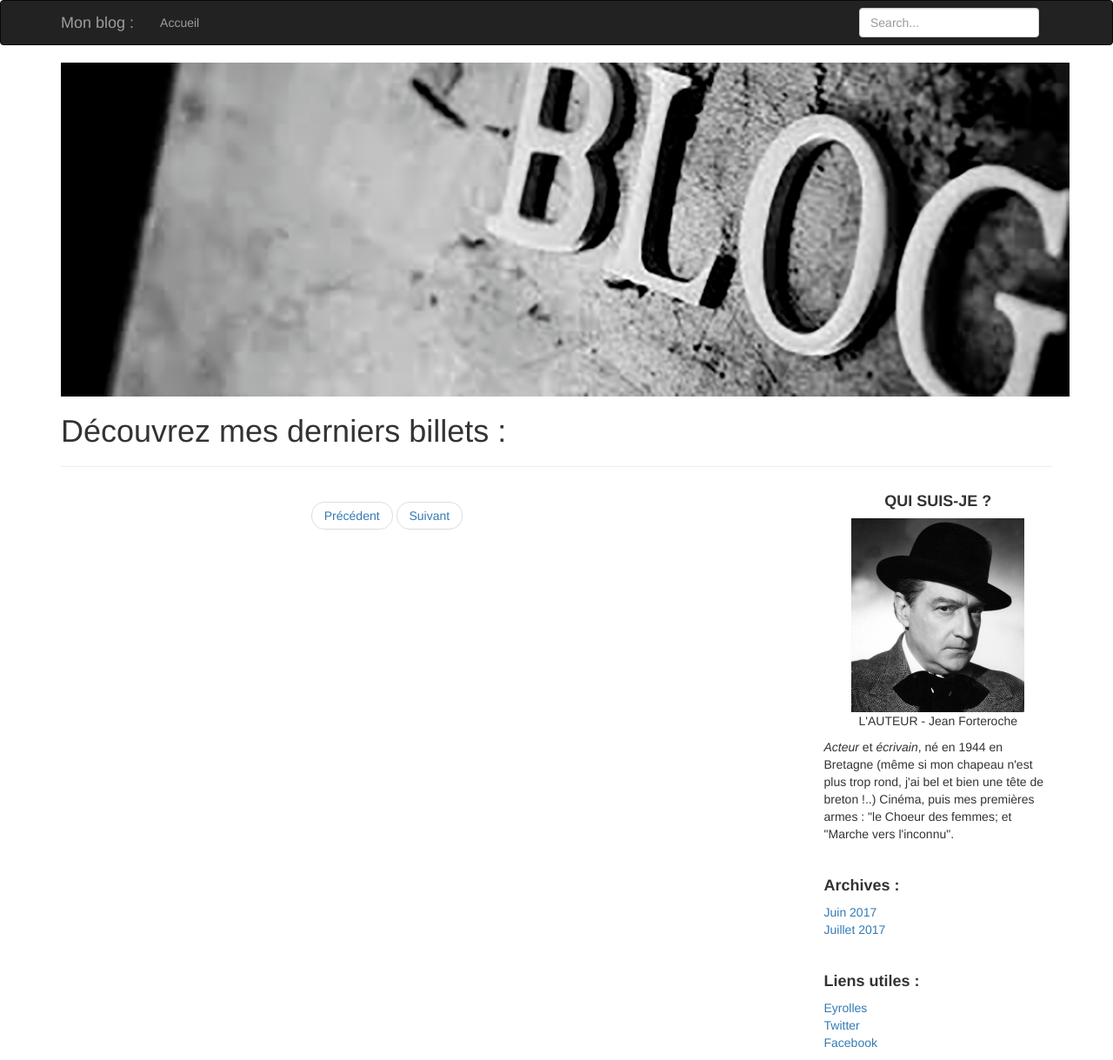
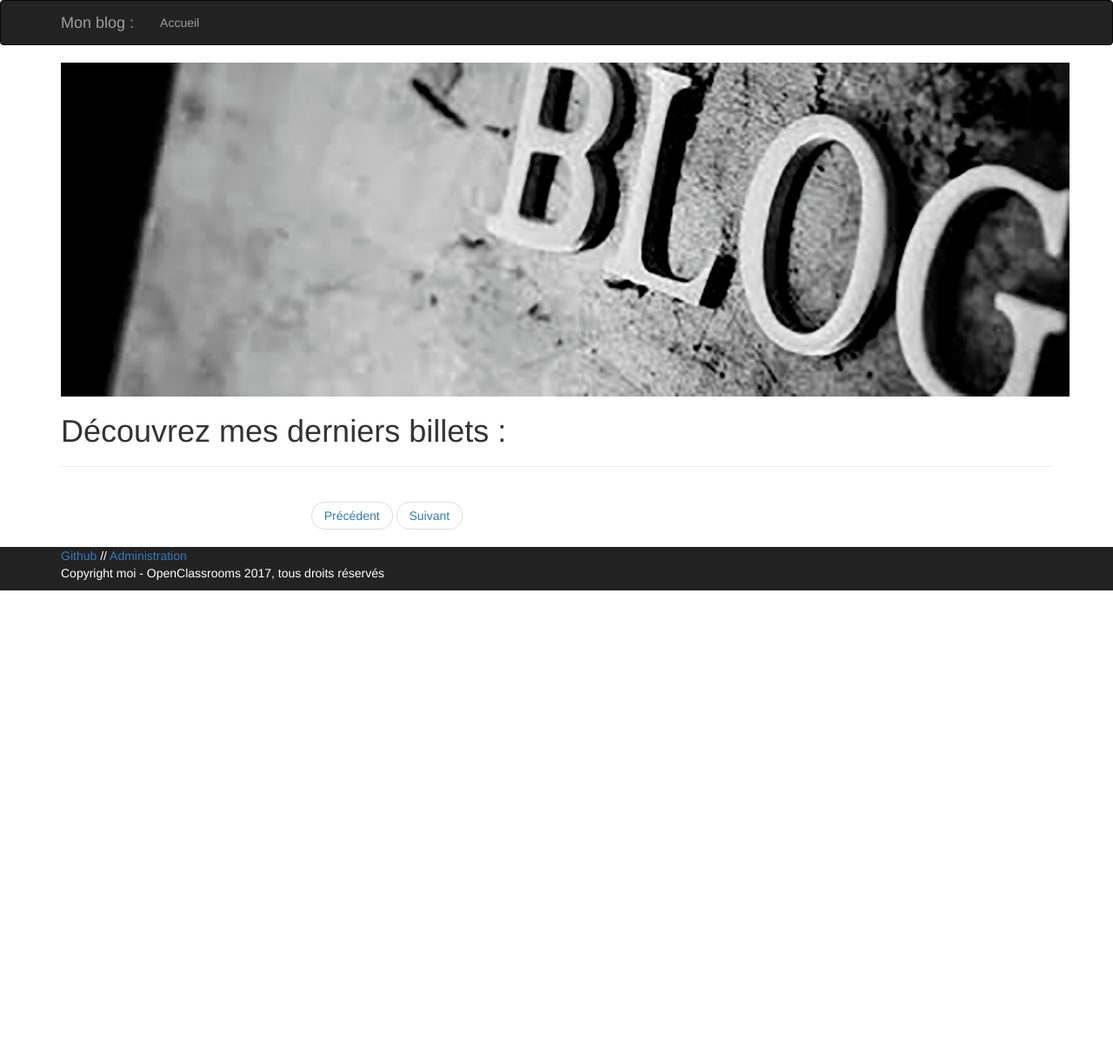
Before and after one commit to hatice-akcali/blog, a PHP site: page / in a window 1280 px wide. Shown: the whole page at 87% size. After the commit the page ends 679 px from the top, so only its background shows below. Run offline with PHP 8.4, Linux system fonts and the light colour scheme; some libraries are stand-ins or nearby versions.

Commit message:
Modifications
connexion base de données, test ok
header, ok
footer, ok

```diff
--- a/config/mysql_connect.php
+++ b/config/connexion.php
@@ -2,14 +2,14 @@
 
 $host = "localhost";
 $user ="root";
-$mdp = null;	//Si vous êtes sur Linux ou mac mettre "roor" en mot de passe
-$projet3 = "projet3";
+$mdp = null;	//Si vous êtes sur Linux ou mac mettre "root" en mot de passe
+$name = "projet3";
 
 
 // Connexion à bdd
 try
 {
-	$bdd = new PDO("mysql:host=$host;dbname=$projet3;charset=utf8", $user, $mdp);
+	$bdd = new PDO("mysql:host=$host;dbname=$name;charset=utf8", $user, $mdp);
 	$bdd->setAttribute(PDO::ATTR_ERRMODE, PDO::ERRMODE_EXCEPTION);
 	$bdd->setAttribute(PDO::ATTR_DEFAULT_FETCH_MODE, PDO::FETCH_OBJ);
 	//echo "Connexion  ok hé hé!";
--- a/inc/footer.php
+++ b/inc/footer.php
@@ -10,4 +10,22 @@
     <!-- IE10 viewport hack for Surface/desktop Windows 8 bug -->
     <script src="../../assets/js/ie10-viewport-bug-workaround.js"></script>
   </body>
+
+
+
+<div class="footer" style="background-color: #222;">
+	<div class="container">
+		<div class="row">
+			<div class="col-lg-12">
+				<div class="footer-copyright" style="font-familly: Minecraftia: font-weight: 300;color: white;">
+
+					<a href="https://github.com/hatice-akcali/blog.git">Github</a> // <a href="fconnexion.php">Administration</a>
+					<p>Copyright moi - OpenClassrooms 2017, tous droits réservés</p>
+				</div>
+			</div>
+		</div>
+	</div>
+</div>
+
+
 </html>
--- a/inc/header.php
+++ b/inc/header.php
@@ -49,9 +49,7 @@
             <li><a href="#">Accueil</a></li>
           </ul>
 
-          <form class="navbar-form navbar-right">
-            <input type="text" class="form-control" placeholder="Search...">
-          </form>
+
 
         </div><!--/.nav-collapse -->
       </div>
--- a/index.php
+++ b/index.php
@@ -1,18 +1,18 @@
-<? include 'config/mysql_connect.php' ; ?>
+<? include 'config/connexion.php' ; ?>
 
 
 
 <?php include 'inc/header.php'; ?>
 
-
+    <!--Image Banner -->
  	  <div class="blog-header">
  		<img src="./image/banner.png" alt="banner"/>
        	<h1>Découvrez mes derniers billets : </h1><hr>
       </div>
 
+      <!-- Pagination -->
       <div class="row">
 
-      	<!-- Pagination -->
         <div class="col-sm-8 blog-main">
           <nav>
             <ul class="pager">
@@ -22,38 +22,8 @@
           </nav>
         </div><!-- /.blog-main -->
 
-
-        <!-- Sidebar droite-->
-        <div class="col-sm-3 col-sm-offset-1 blog-sidebar">
-          <div class="sidebar-module sidebar-module-inset">
-           	<h4 align="center"><strong>QUI SUIS-JE ?</strong></h4>
-          	<img src="./image/jean.png" alt="banner" class="img-responsive center-block"/>
-            <p class="text-center">L'AUTEUR - Jean Forteroche</p>
-            <p><em>Acteur</em> et <em>écrivain</em>, né en 1944 en Bretagne (même si mon chapeau n'est plus trop rond,
-  			j'ai bel et bien une tête de breton !..)
-  			Cinéma, puis mes premières armes : "le Choeur des femmes; et "Marche vers l'inconnu".</p>
-          </div><br />
-
-          <div class="sidebar-module">
-            <h4><strong>Archives : </strong></h4>
-            <ol class="list-unstyled">
-              <li><a href="#">Juin 2017</a></li>
-              <li><a href="#">Juillet 2017</a></li>
-            </ol>
-          </div><br />
-
-          <div class="sidebar-module">
-            <h4><strong>Liens utiles :</strong></h4>
-            <ol class="list-unstyled">
-              <li><a href="http://www.eyrolles.com/">Eyrolles</a></li>
-              <li><a href="https://twitter.com/openclassrooms">Twitter</a></li>
-              <li><a href="https://fr-fr.facebook.com/openclassrooms/">Facebook</a></li>
-            </ol>
-          </div>
-
-        </div><!-- /.blog-sidebar -->
+      </div><!-- /.row -->
 
 
-      </div><!-- /.row -->
 
 <?php include 'inc/footer.php'; ?>
```
Also changed, not shown: frontoffice/billet/detailBillet/ajoutCom.txt (added), frontoffice/billet/detailBillet/listeCom.txt (added), frontoffice/billet/listeBillet.txt (added).
